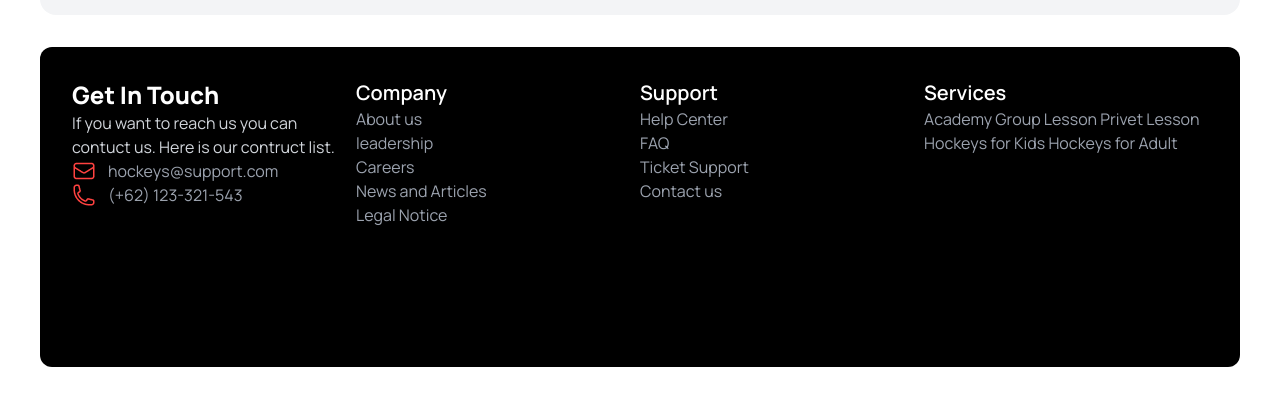
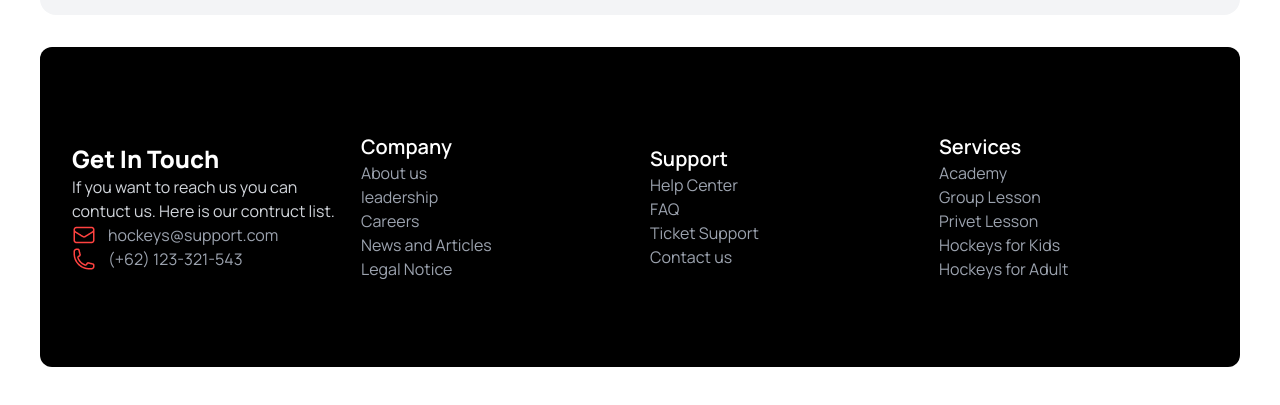
Before and after one commit to Nfnshakila/A3-Hockeys, a plain HTML site: page index.html in a window 1280 px wide. Shown: the part 3727-4132 px from the top of the page. Drawn offline with nearby package versions, Linux system fonts and the light colour scheme.

```diff
--- a/index.html
+++ b/index.html
@@ -44,8 +44,9 @@
         </div>
     </div>
     </header>
+    <main>
+        <!-- Personal hockeys club -->
 
-        <!-- Personal hockeys club -->
 
     <div class="justify-center text-center mt-20">
         <h3 class="text-3xl font-extrabold">Professional Hockeys Club</h3>
@@ -157,9 +158,10 @@
 <section>
 
     <div class="text-center">
-        <h3 class="text-3xl font-extrabold">Our New Products</h3>
-        <p>We have new products like tshirt, football, hat, helmet etc.</p>
-    </div>
+      <h3 class="text-3xl font-extrabold">Our New Products</h3>
+      <p>We have new products like tshirt, football, hat, helmet etc.</p>
+      </div>
+
     <!-- card section -->
 
   <div class="flex-row lg:flex gap-4 mt-4">
@@ -407,6 +409,7 @@
 </div>
 
 </section>
+
 <div class="bg-gray-100 w-full h-32 justify-center items-center text-center p-3 rounded-2xl">
 
   <h3 class="text-xl font-bold">Social Media</h3>
@@ -418,7 +421,7 @@
   </div>
 </div>
 </main>
-<footer class="flex bg-black w-full h-80 mt-8 rounded-xl p-8">
+<footer class="flex bg-black w-full h-80 mt-8 rounded-xl p-8 space-x-5 items-center">
   <div class="flex-1 gap-3">
     <h3 class="text-2xl font-bold text-white ">Get In Touch</h3>
     <p class="text-gray-300">If you want to reach us you can contuct us. Here is our contruct list.</p>
@@ -433,27 +436,27 @@
    </div>
   <div class="flex-1">
    <h3 class="text-xl font-semibold text-white">Company</h3>
-   <div class="text-gray-400">
-    <a href="">About us</a> <br>
-   <a href="">leadership</a><br>
-   <a href="">Careers</a><br>
-   <a href="">News and Articles</a><br>
+   <div class="text-gray-400 grid grid-flow-row">
+    <a href="">About us</a>
+   <a href="">leadership</a>
+   <a href="">Careers</a>
+   <a href="">News and Articles</a>
    <a href="">Legal Notice</a>
    </div>
   </div>
 
   <div class="flex-1">
     <h3 class="text-xl font-semibold text-white">Support</h3>
-    <div class="text-gray-400">
-    <a href="">Help Center</a><br>
-    <a href="">FAQ</a><br>
-    <a href="">Ticket Support</a><br>
+    <div class="text-gray-400 grid grid-flow-row">
+    <a href="">Help Center</a>
+    <a href="">FAQ</a>
+    <a href="">Ticket Support</a>
     <a href="">Contact us</a>
     </div>
   </div>
   <div class="flex-1">
    <h3 class="text-xl font-semibold text-white">Services</h3>
-   <div class="text-gray-400">
+   <div class="text-gray-400 grid grid-flow-row">
     <a href="">Academy</a>
    <a href="">Group Lesson</a>
    <a href="">Privet Lesson</a>
```
